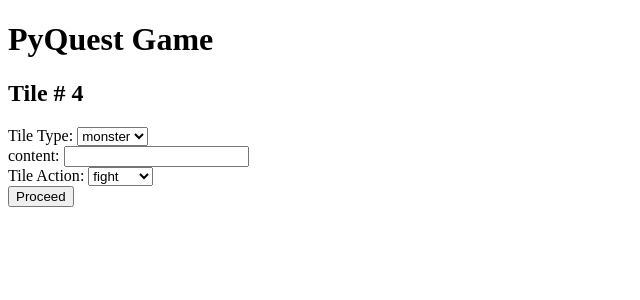
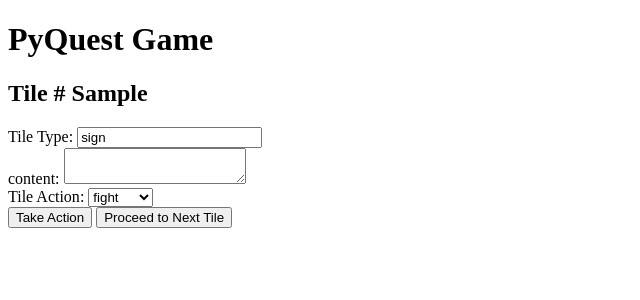
Before and after one commit to vlouvet/pyquest-game, a Flask app: page /player/1/game/tile/next in a window 1280 px wide. Shown: the top 300 px of the page, without its empty margins (0-640 px from the left). Run offline with Flask 2, Linux system fonts and the light colour scheme; data comes from the database, SQL or seed files in the repository; tables that the repository leaves empty hold one stand-in row (values such as "Sample post").

Commit message:
attempt to tie tile to action in one to one relationship

```diff
--- a/app.py
+++ b/app.py
@@ -60,16 +60,12 @@ def create_app():
             form.populate_obj(user_profile)
             # TODO: move this code into a tile_init() function
             current_tile = model.Tile()
-            tile_type_list = ["monster", "sign", "scene"]
-            form = gameforms.TileForm()
-            form.type.choices = [
-                (tile_type.id, tile_type.name)
+            tile_type_list = [
+                (tile_type.name)
                 for tile_type in model.TileTypeOption.query.order_by("name")
             ]
-            current_tile.type = random.choice(tile_type_list)
-            treasure_found = random.randint(1, 100)
-            if treasure_found == 4:
-                current_tile.type = "treasure"
+            form = gameforms.TileForm()
+            form.type.data = random.choice(tile_type_list)
             model.db.session.add(current_tile)
             model.db.session.commit()
             # End tile_init() code
@@ -97,10 +93,12 @@ def create_app():
         tile_details = model.Tile.query.get(user_profile.current_tile)
         # TODO: handle tile_details being null/empty
         form = gameforms.TileForm(obj=tile_details)
-        form.type.choices = [
-            (tile_type.id, tile_type.name)
+        tile_type_list = [
+            (tile_type.name)
             for tile_type in model.TileTypeOption.query.order_by("name")
         ]
+        form.type.data = random.choice(tile_type_list)
+
         form.tileaction.choices = [
             (tileaction.id, tileaction.name)
             for tileaction in model.ActionOption.query.order_by("name")
@@ -109,10 +107,23 @@ def create_app():
         if request.method == "POST":
             # start tile_init() code
             current_tile = model.Tile()
-            tile_type_list = ["monster", "sign", "scene", "treausre"]
             current_tile.type = random.choice(tile_type_list)
+            print(f"tileaction: {form.tileaction.data}")
             model.db.session.add(current_tile)
             model.db.session.commit()
+            if form.tileaction.data:
+                current_tile.action = form.tileaction.data
+                # TODO: create a new action record
+                currentAction = model.Action()
+                # TODO: assign action record to tile
+                currentAction.tile = current_tile.id
+                # TODO: assign action record details
+                currentAction.name = current_tile.action
+                # TODO: add and commit action record to db
+                model.db.session.add(currentAction)
+                model.db.session.commit()
+                print(f"action ID:{currentAction.id}")
+                print(f"action tile id: {currentAction.tile}")
             user_profile.current_tile = current_tile.id
             model.db.session.add(user_profile)
             model.db.session.commit()
@@ -120,18 +131,21 @@ def create_app():
         return render_template("gameTile.html", player_char=user_profile, form=form)
 
     @app.route(
-        "/player/<int:playerid>/game/tile/<int:tileid>/action/<int:actionid>",
+        "/player/<int:playerid>/game/tile/<int:tileid>/action/<int:actionID>",
         methods=["POST", "GET"],
     )
     def execute_tile_action(playerid, tileid, actionID):
-        tileForm = gameforms.TileForm()
+        tile_record = model.Tile.query.get(tileid)
+        tileForm = gameforms.TileForm(obj=tile_record)
+        print(f"Tile's action ID: {tile_record.action}")
         if request.method == "POST":
             # validate actionID, return error message if not valid
             if actionID not in [1, 2, 3, 4]:
                 return {"Error": "Bad action selected"}
-            tile_record = model.Tile.query.get(id=tileid)
+            action_record = model.Action.query.filter_by(id=tileid).first()
             # validate that tile is still 'action-able', meaning it hasn't been 'actioned' yet.
-            if not tile_record.action.valid == True:
+            print(f"Action_record ID: {action_record.id}")
+            if not action_record.valid == True:
                 return {"Error": "tile has already been actioned"}
             # handle rest
             if actionID == 1:  # if requested action is to rest..
@@ -164,80 +178,80 @@ def create_app():
 
             pass
 
-    def game_loop(player_char, game_obj):
-        player_char.setStats()
-        current_tile = generate_tile()
-        while player_char.hitpoints is not None and player_char.hitpoints > 0:
-            char_input = input("What to do Next?")
-            if char_input == "rest" or char_input == "r":
-                if player_char.hitpoints < player_char.maxhp:
-                    print(
-                        """Currently Have {player_char.hitpoints}
-                    out of {player_char.maxhp} hitpoints"""
-                    )
-                    player_char.doRestHP()
-                    if player_char.expPoints >= player_char.nextLevelExp:
-                        player_char.doLevelUp()
-                    player_char.getStats()
-            elif char_input == "move" or char_input == "m":
-                current_tile = generate_tile()
-                print(current_tile.tile_content_type)
-                if current_tile.tile_content_type == "monster":
-                    fight_loop(player_char, current_tile, game_obj)
-                elif current_tile.tile_content_type == "scene":
-                    print(
-                        "you find a scenic path, but nothing of interests catches your eye."
-                    )
-            elif char_input == "loot" or char_input == "l":
-                if current_tile.tile_content_type == "treasure":
-                    print("beautiful treasure!")
-                print("you look for loot but find none!")
-            elif char_input == "stats" or char_input == "s":
-                player_char.getStats()
-            elif char_input == "exit":
-                print(f"you arrived to tile number: {current_tile.tile_id}")
-                # gameObj.createHighScore(current_tile, pc)
-                exit()
-            elif char_input == "help":
-                print("Command list:")
-                print("[r]est, [m]ove, [l]oot, [s]tats, exit, [h]elp")
-            # enable for faster death!
-            # movePenalty(pc)
-            # gameObj.clearScreen()
-        print("\n\n")
-        player_char.getStats()
-        player_char.setDead(current_tile)
-        game_obj.createHighScore(current_tile, player_char)
+    # def game_loop(player_char, game_obj):
+    #     player_char.setStats()
+    #     current_tile = generate_tile()
+    #     while player_char.hitpoints is not None and player_char.hitpoints > 0:
+    #         char_input = input("What to do Next?")
+    #         if char_input == "rest" or char_input == "r":
+    #             if player_char.hitpoints < player_char.maxhp:
+    #                 print(
+    #                     """Currently Have {player_char.hitpoints}
+    #                 out of {player_char.maxhp} hitpoints"""
+    #                 )
+    #                 player_char.doRestHP()
+    #                 if player_char.expPoints >= player_char.nextLevelExp:
+    #                     player_char.doLevelUp()
+    #                 player_char.getStats()
+    #         elif char_input == "move" or char_input == "m":
+    #             current_tile = generate_tile()
+    #             print(current_tile.tile_content_type)
+    #             if current_tile.tile_content_type == "monster":
+    #                 fight_loop(player_char, current_tile, game_obj)
+    #             elif current_tile.tile_content_type == "scene":
+    #                 print(
+    #                     "you find a scenic path, but nothing of interests catches your eye."
+    #                 )
+    #         elif char_input == "loot" or char_input == "l":
+    #             if current_tile.tile_content_type == "treasure":
+    #                 print("beautiful treasure!")
+    #             print("you look for loot but find none!")
+    #         elif char_input == "stats" or char_input == "s":
+    #             player_char.getStats()
+    #         elif char_input == "exit":
+    #             print(f"you arrived to tile number: {current_tile.tile_id}")
+    #             # gameObj.createHighScore(current_tile, pc)
+    #             exit()
+    #         elif char_input == "help":
+    #             print("Command list:")
+    #             print("[r]est, [m]ove, [l]oot, [s]tats, exit, [h]elp")
+    #         # enable for faster death!
+    #         # movePenalty(pc)
+    #         # gameObj.clearScreen()
+    #     print("\n\n")
+    #     player_char.getStats()
+    #     player_char.setDead(current_tile)
+    #     game_obj.createHighScore(current_tile, player_char)
 
-    def fight_loop(player_char, current_tile, game_obj):
-        monster_obj = pqMonsters.NPCMonster()
-        print(f"Suddenly a {monster_obj.name} appears!")
-        current_tile.tile_content = "FIGHT TO THE DEATH"
-        print(f"tile content: {current_tile.tile_content}")
-        turn_count = 0
-        while player_char.hitpoints > 0 and monster_obj.hitpoints > 0:
-            turn_count += 1
-            print(f"Turn Count: {turn_count}")
-            fight_command = input("What is your next Fight Move?")
-            if fight_command == "attack" or fight_command == "a":
-                player_char.doAttack(monster_obj)
-            elif fight_command == "magic" or fight_command == "m":
-                if player_char.chrClass != "wiz":
-                    print("You have no magic!")
-                else:
-                    player_char.doMagic(monster_obj)
-            elif fight_command == "help":
-                game_obj.fightHelp(player_char)
-            elif fight_command == "flee" or fight_command == "fl":
-                if player_char.doFlee(monster_obj):
-                    break
-                else:
-                    print("You're not able to run away!")
-            if monster_obj.hitpoints > 0:
-                monster_obj.do_attack(player_char)
+    # def fight_loop(player_char, current_tile, game_obj):
+    #     monster_obj = pqMonsters.NPCMonster()
+    #     print(f"Suddenly a {monster_obj.name} appears!")
+    #     current_tile.tile_content = "FIGHT TO THE DEATH"
+    #     print(f"tile content: {current_tile.tile_content}")
+    #     turn_count = 0
+    #     while player_char.hitpoints > 0 and monster_obj.hitpoints > 0:
+    #         turn_count += 1
+    #         print(f"Turn Count: {turn_count}")
+    #         fight_command = input("What is your next Fight Move?")
+    #         if fight_command == "attack" or fight_command == "a":
+    #             player_char.doAttack(monster_obj)
+    #         elif fight_command == "magic" or fight_command == "m":
+    #             if player_char.chrClass != "wiz":
+    #                 print("You have no magic!")
+    #             else:
+    #                 player_char.doMagic(monster_obj)
+    #         elif fight_command == "help":
+    #             game_obj.fightHelp(player_char)
+    #         elif fight_command == "flee" or fight_command == "fl":
+    #             if player_char.doFlee(monster_obj):
+    #                 break
+    #             else:
+    #                 print("You're not able to run away!")
+    #         if monster_obj.hitpoints > 0:
+    #             monster_obj.do_attack(player_char)
 
-        if monster_obj.hitpoints <= 0:
-            player_char.setExp(monster_obj)
+    #     if monster_obj.hitpoints <= 0:
+    #         player_char.setExp(monster_obj)
 
     if __name__ == "__main__":
         with open("game_config.ini", "r") as fin:
--- a/gameforms.py
+++ b/gameforms.py
@@ -1,5 +1,5 @@
 from flask_wtf import FlaskForm
-from wtforms import StringField, SelectField
+from wtforms import StringField, SelectField, TextAreaField
 from wtforms.validators import DataRequired
 
 class CharacterForm(FlaskForm):
@@ -11,6 +11,6 @@ class UserNameForm(FlaskForm):
     username = StringField('User Email Address:', validators=[DataRequired()])
 
 class TileForm(FlaskForm):
-    type = SelectField(u'Tile Type', coerce=int)
-    tilecontent = StringField('content')
+    type = StringField(u'Tile Type', render_kw={'readonly':True})
+    tilecontent = TextAreaField(u'content', render_kw={'readonly':True})
     tileaction = SelectField(u'Tile Action', coerce=int, validators=[DataRequired()])
--- a/model.py
+++ b/model.py
@@ -13,15 +13,17 @@ class User(db.Model):
 class Tile(db.Model):
     id = db.Column(db.Integer, primary_key=True)
     type = db.Column(db.Integer, db.ForeignKey('tiletypeoption.id'))
-    action = db.relationship("Action")
+    action = db.Column(db.Integer, db.ForeignKey('action.id'))
     valid = db.Column(db.Boolean)
 
 class Action(db.Model):
     id = db.Column(db.Integer, primary_key=True)
     name = db.Column(db.String)
     tile = db.Column(db.Integer, db.ForeignKey('tile.id'))
+    actionverb = db.Column(db.Integer, db.ForeignKey('actionoption.id'))
 
 class ActionOption(db.Model):
+    __tablename__ = "actionoption"
     id = db.Column(db.Integer, primary_key=True)
     name = db.Column(db.String)
 
--- a/templates/charStart.html
+++ b/templates/charStart.html
@@ -15,7 +15,7 @@
     <div>Now it is time to start your quest</div>
     <div>Custom Message: {{charMessage}}</div>
     {% from "_formhelpers.html" import render_field %}
-    <form method=post action="/player/{{player_char_id}}/game/tile/next">
+    <form method=get action="/player/{{player_char_id}}/game/tile/next">
         <p><input type=submit value="First tile"></p>
         {% if error %}
         <p class="error"><strong>Error:</strong>{{ error}}</p>
--- a/templates/gameTile.html
+++ b/templates/gameTile.html
@@ -17,7 +17,8 @@
         <div>{{ form.type.label }}: {{ form.type }}</div>
         <div>{{ form.tilecontent.label }}: {{ form.tilecontent }}</div>
         <div>{{ form.tileaction.label }}: {{ form.tileaction }}</div>
-        <input type="submit" value="Proceed">
+        <button formaction="/player/{{player_char.id}}/game/tile/1/action/1">Take Action</button>
+        <input type="submit" value="Proceed to Next Tile">
     </form>
 
 </body>
```
Also changed, not shown: pyquest_game.db.
